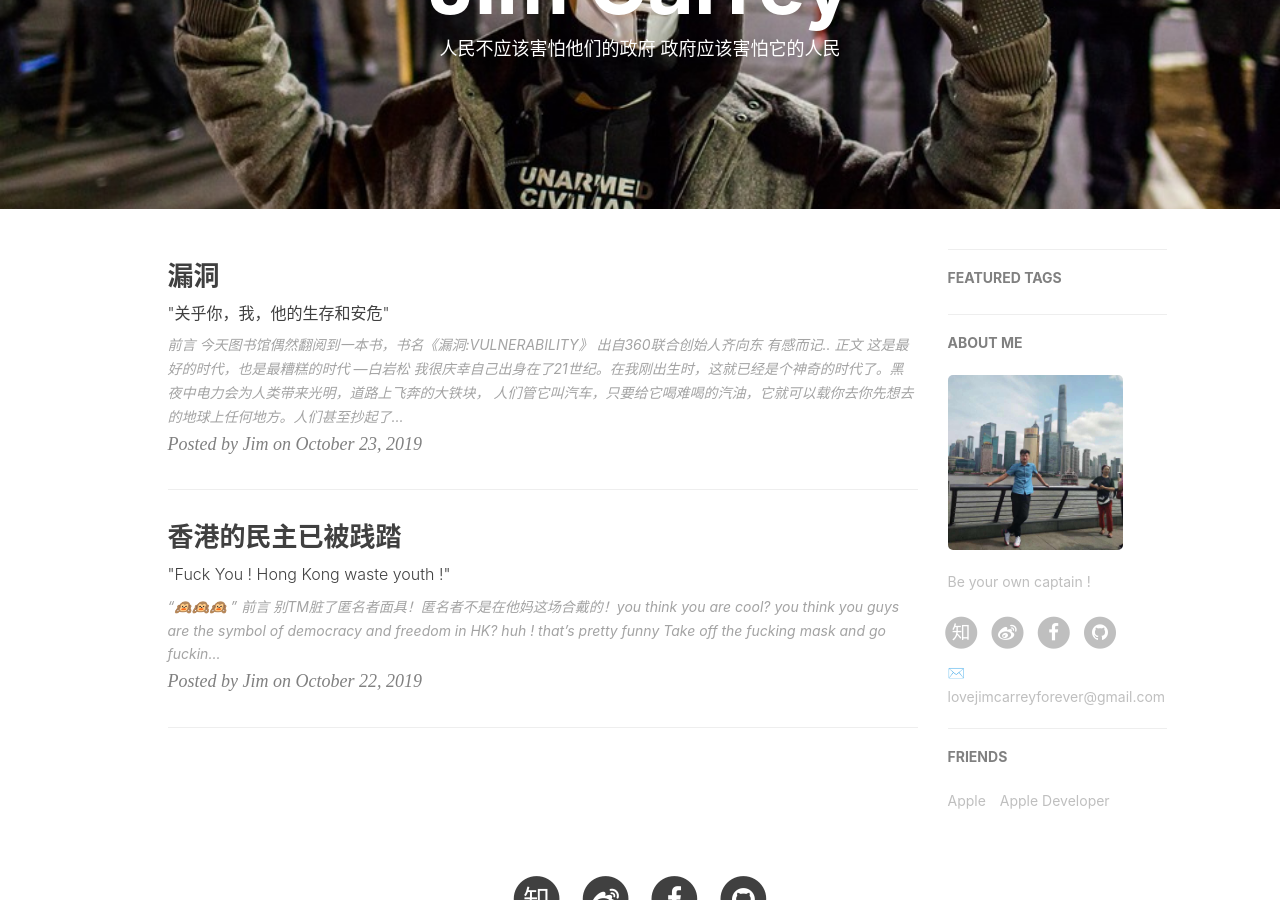
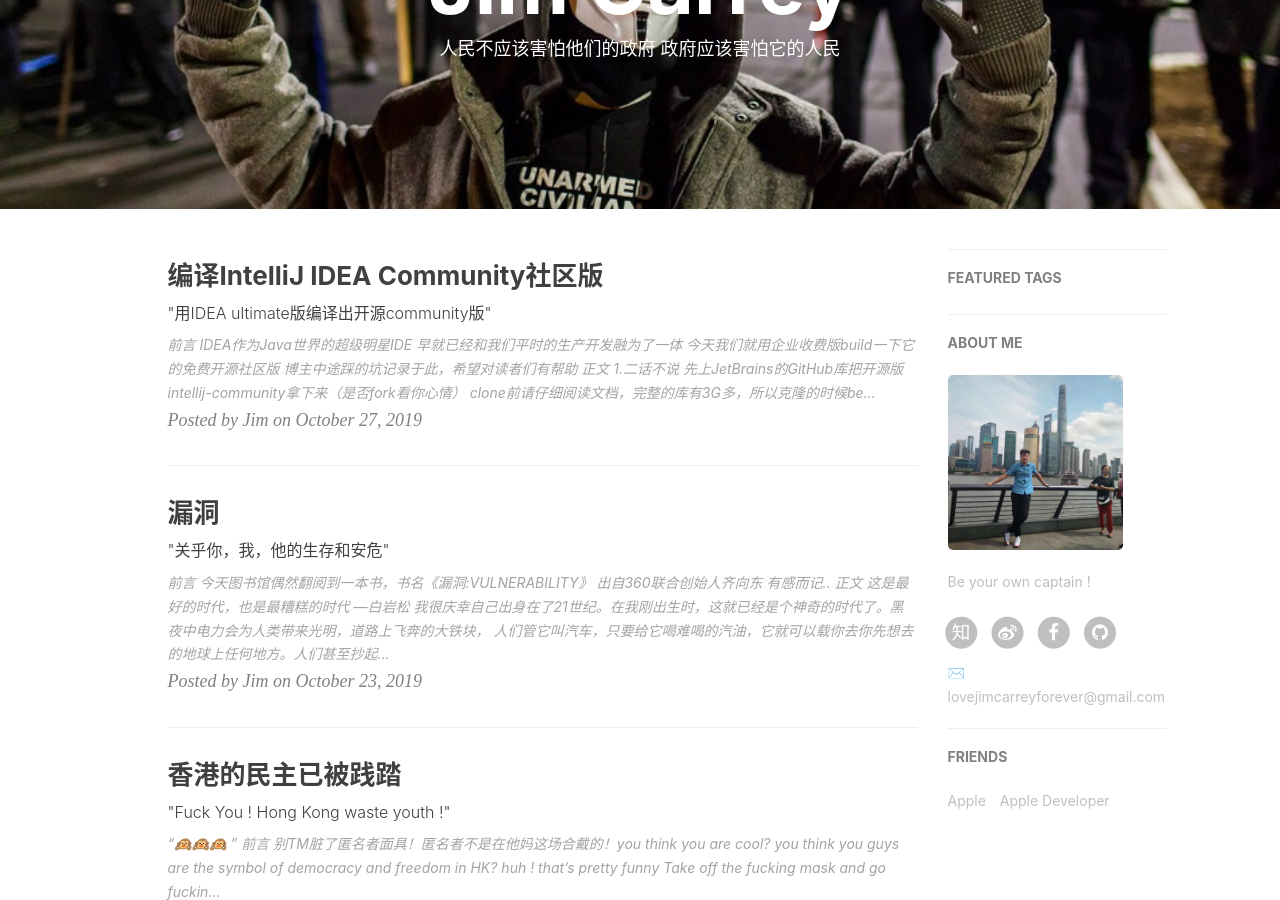
Before and after one commit to Jim-Carrey/jim-carrey.github.io, a Jekyll site: the page built from index.html, in a window 1280 px wide and 900 px high, scrolled down 209 px. Built offline with Jekyll 4.4.1, drawn with Linux system fonts in a browser that asks for light colours; nearby versions of some CDN libraries; the list of posts is cut into pages by our own code; comment, search, counter and statistics services are not loaded; some of the changed lines change nothing that is shown.

Commit message:
new post

```diff
--- a/_config.yml
+++ b/_config.yml
@@ -64,7 +64,7 @@ gitalk:
   enable: true    #是否开启Gitalk评论
   clientID: f2c84e7629bb1446c1a4                            #生成的clientID
   clientSecret: ca6d6139d1e1b8c43f8b2e19492ddcac8b322d0d    #生成的clientSecret
-  repo: qiubaiying.github.io    #仓库名称
+  repo: Jim-Carrey.github.io    #仓库名称
   owner: Jim-Carrey    #github用户名
   admin: Jim-Carrey
   distractionFreeMode: true #是否启用类似FB的阴影遮罩
--- /dev/null
+++ b/_posts/开源折腾/2019-10-27-IntelliJ IDEA.md
@@ -0,0 +1,88 @@
+---
+layout:     post
+title:      编译IntelliJ IDEA Community社区版
+subtitle:    "\"用IDEA ultimate版编译出开源community版\""
+date:       2019-10-27
+author:     Jim
+header-img: ../../img/开源折腾/idea_community.png
+catalog: true
+tags:
+    - 开源折腾
+---
+
+
+## 前言
+IDEA作为Java世界的超级明星IDE 早就已经和我们平时的生产开发融为了一体
+今天我们就用企业收费版build一下它的免费开源社区版
+博主中途踩的坑记录于此，希望对读者们有帮助
+<p id = "build"></p>
+---
+
+## 正文
+
+1.二话不说 先上JetBrains的GitHub库把开源版intellij-community拿下来（是否fork看你心情）
+clone前请仔细阅读文档，完整的库有3G多，所以克隆的时候be patient,也可以clone readme里的depth1只有几百M
+![avatar](../../img/开源折腾/JetBrains_github.jpg)<br>
+
+2.用本机ultimate IDEA导入，现在准备build（因为down的是源码所以用build方式构建项目）
+如何构建一定要看项目的Readme
+文档指示：<br>
+分别需要JDK1.8和JDK1.6<br>
+在项目Project Structure里设置项目 Platform SDK:<br>
+设置JDK1.8  指向本机jdk1.8<br>
+设置IDEA jdk 指向本机jdk1.6<br>
+![avatar](../../img/开源折腾/platform_sdk.jpg)<br>
+**注意**：这里需要将jdk/lib/tools.jar也添加到项目的SDK里（build项目时需要前端编译器javac，javac不在JRE下，而在jdk/lib/toos.jar里<br>
+至于这里的IDEA jdk（jdk1.6）因为后期build的时候项目里有些代码需要1.6的sdk所以这里需要添加jdk1.6到IDEA jdk
+
+
+然后将Project里的Project SDK设置为 JDK1.8<br>
+Modules SDK设置成Project SDK（既JDK1.8）<br>
+![avatar](../../img/开源折腾/project_sdk.jpg)<br>
+![avatar](../../img/开源折腾/modules_sdk.jpg)<br>
+
+3.准备build<br>
+接下来开始设置Compiler：<br>
+打开Setting--Build--Compiler<br>
+配置编译期启动的JVM参数（这个JVM用来Build我们的community版idea）
+博主一开始没有改动这些默认值，然后。。然后，，他娘的编译了半个小时了突然StackOverFlowError..,我又重复build了好几次一直这个错误，就是因为JVM的参数给的不对（血的教训），后边我分析原因，搞清楚了这些参数到底哪个对应哪个：<br>
+
+①位于{home}\IntelliJ IDEA 2019.1\bin下的idea64.exe.vmoptions
+![avatar](../../img/开源折腾/idea64.exe.vmoptions.jpg)<br>
+大概解释一下主要参数意思：<br>
+-Xms JVM初始化堆大小<br>
+-Xmx JVM最大堆大小 （如果运行期间，对象过多会导致OutOfMemoryError申请不到新heap空间<br>
+-Xss JVM栈大小(方法调用太深，爬栈太深会导致StackOverFlowError栈堆溢出错误)
+![avatar](../../img/开源折腾/-Xss.png)<br>
+
+
+IDEA目录下idea64.exe.vmoptions这里边的参数是运行当前IDEA的这个JVM的参数，进入IDEA右下角看到的这个就是：<br>
+![avatar](../../img/开源折腾/memory_indicator.jpg)<br>
+如果看不到，请搜索开启memory indicator
+
+②进入IDEA后Setting--Build--Compiler这个里边的heap size和 vm options是我们build项目时（当然这里肯定是指依赖于JVM的项目）需要启动的那个JVM的参数<br>
+所以 在我们今天的编译build期，我们应该调整这个参数，上文提到我在build期间屡屡出现StackOverFlowError,然后我试图将堆加大，但是-Xmx默认是1/4的本机内存大小，我试图加到2G，也报错,报无法给出这么大的heap object 初始化失败
+，尝试了几个参数，发现最大能调整到1200M,然后我在user local vm options里（默认会覆盖掉shared vm options ）将栈大小调到了10m  -Xss10m
+最后解决掉了StackOverFlowError这个build期错误
+![avatar](../../img/开源折腾/build_-Xss.jpg)<br>
+
+
+③build完后接着就是run,run的时候也需要启动一个JVM（编译完community版后需要运行，运行需要的JVM），点开Build(小锤子)右边的Edit Configuration--run/debug configuration:<br>
+![avatar](../../img/开源折腾/run_debug.jpg)<br>
+这里面的vm options就是编译完run的时候即将要启动的JVM参数<br>
+-Xmx 500m      -Xss 5m<br>
+我给了500M的堆和5m的栈大小（OS大概能接收3000-5000个线程）<br>
+**注意**：上图中的-XX:MaxJavaStackTraceDepth=50000 这个不是栈深，注意是trace，这个是追踪错误日志的爬栈条数（与栈大小没关系），栈的深度只与栈的总大小和入栈的每个栈帧的大小有关系
+
+
+以上就是各个参数设置所对应的JVM
+JVM这块还是要下很多功夫的，推荐书籍《深入理解Java虚拟机》
+
+万事俱备，只欠东风<br>
+run起来吧<br>
+successfully running:<br>
+![avatar](../../img/开源折腾/idea_community.png)
+![avatar](../../img/开源折腾/success.png)
+![avatar](../../img/开源折腾/success2.png)
+
+今天就先到这儿。
```
Also changed, not shown: _posts/2019-10-23-Vulnerability.md (+1 -0 lines), img/开源折腾/-Xss.png (added), img/开源折腾/JetBrains_github.jpg (added), img/开源折腾/build_-Xss.jpg (added), img/开源折腾/compiler.jpg (added), img/开源折腾/idea64.exe.vmoptions.jpg (added), img/开源折腾/idea_community.png (added), img/开源折腾/memory_indicator.jpg (added), img/开源折腾/modules_sdk.jpg (added), img/开源折腾/platform_sdk.jpg (added), img/开源折腾/project_sdk.jpg (added), img/开源折腾/run_debug.jpg (added), img/开源折腾/success.png (added), img/开源折腾/success2.png (added).
